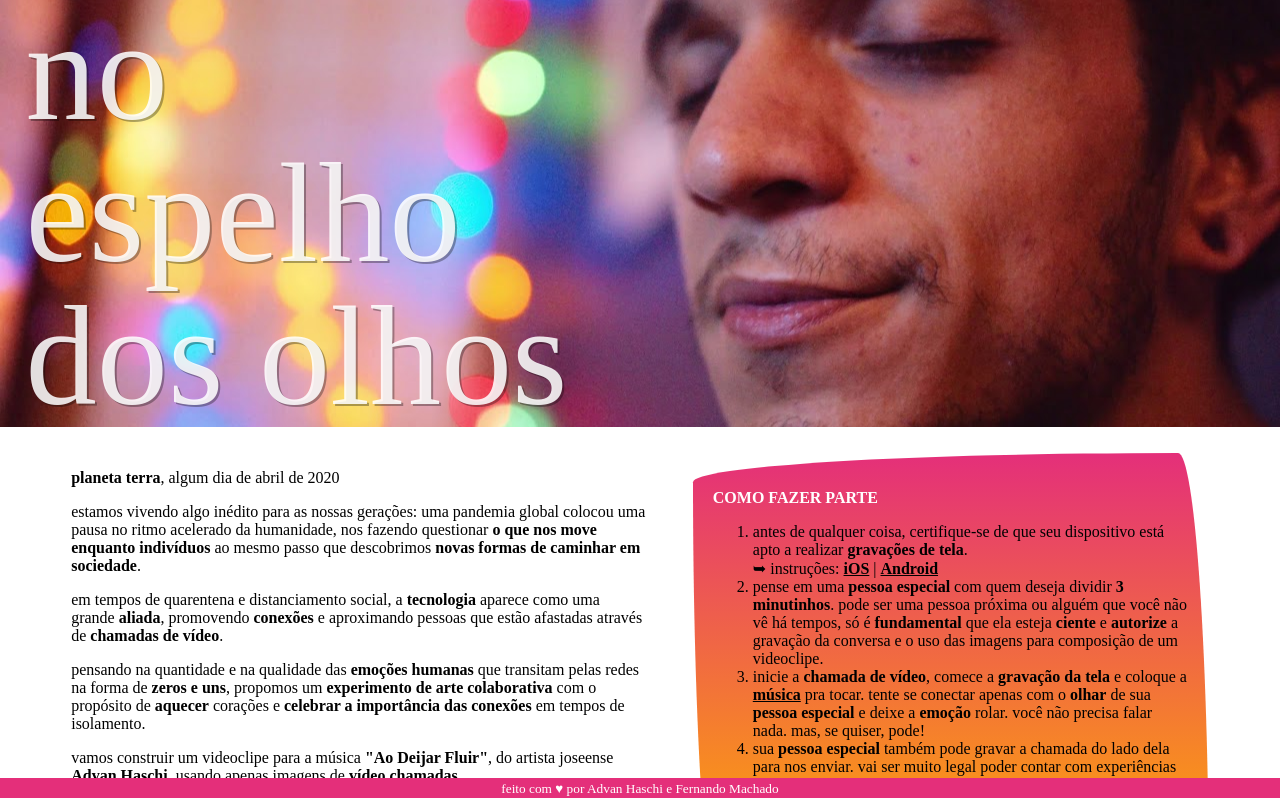
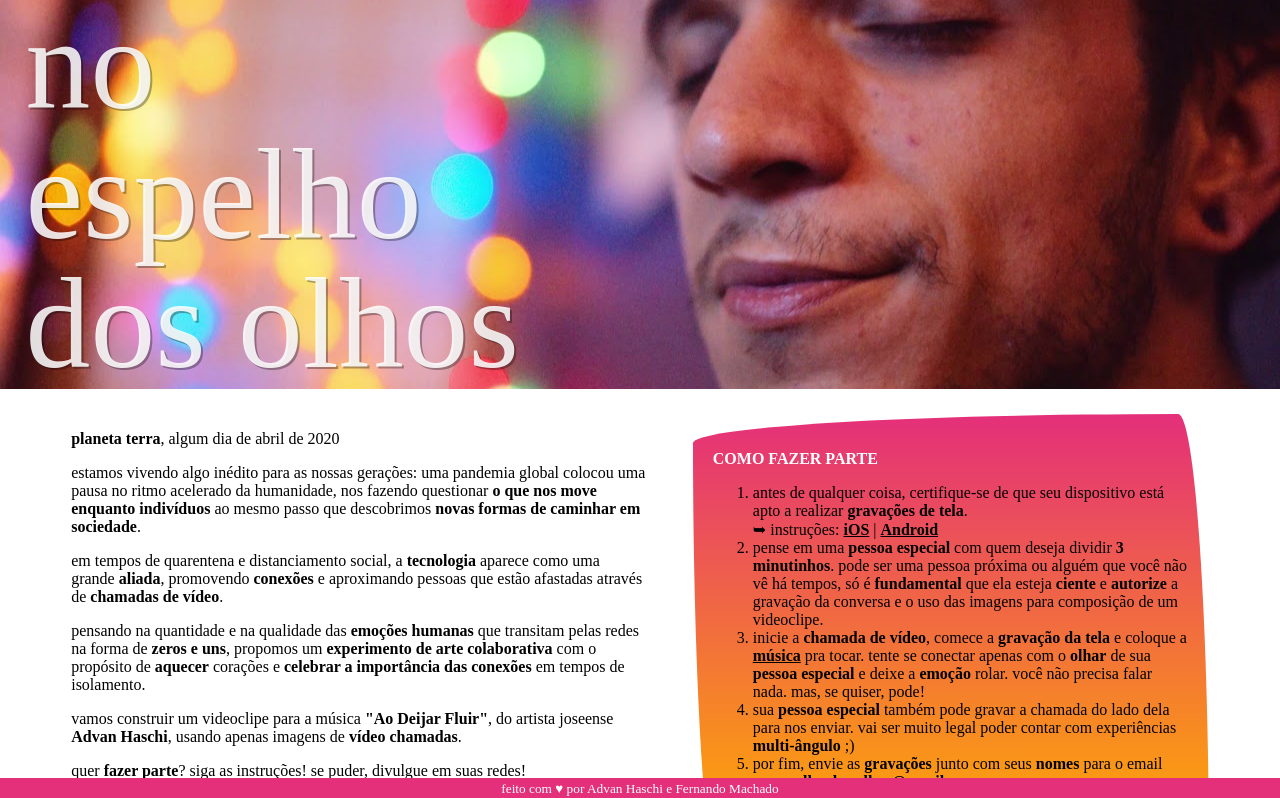
Before and after one commit to fer-nando-machado/espelho-dos-olhos, a React (Create React App) app: page / in a window 1280 px wide. Shown: the top 798 px of the page. Built offline with nearby package versions, Linux system fonts and the light colour scheme; a web font is replaced by a local one.

Commit message:
Updates header size.

```diff
--- a/src/App.css
+++ b/src/App.css
@@ -20,7 +20,7 @@ body, html {
   margin: 0;
   padding: 0 2vw;
   text-align: left;
-  font-size: calc(0.1em + 11vw);
+  font-size: calc(0.1em + 10vw);
   line-height: 100%;
   font-family: 'Gotu', cursive;
   color: #FFFFFFDD;
```
